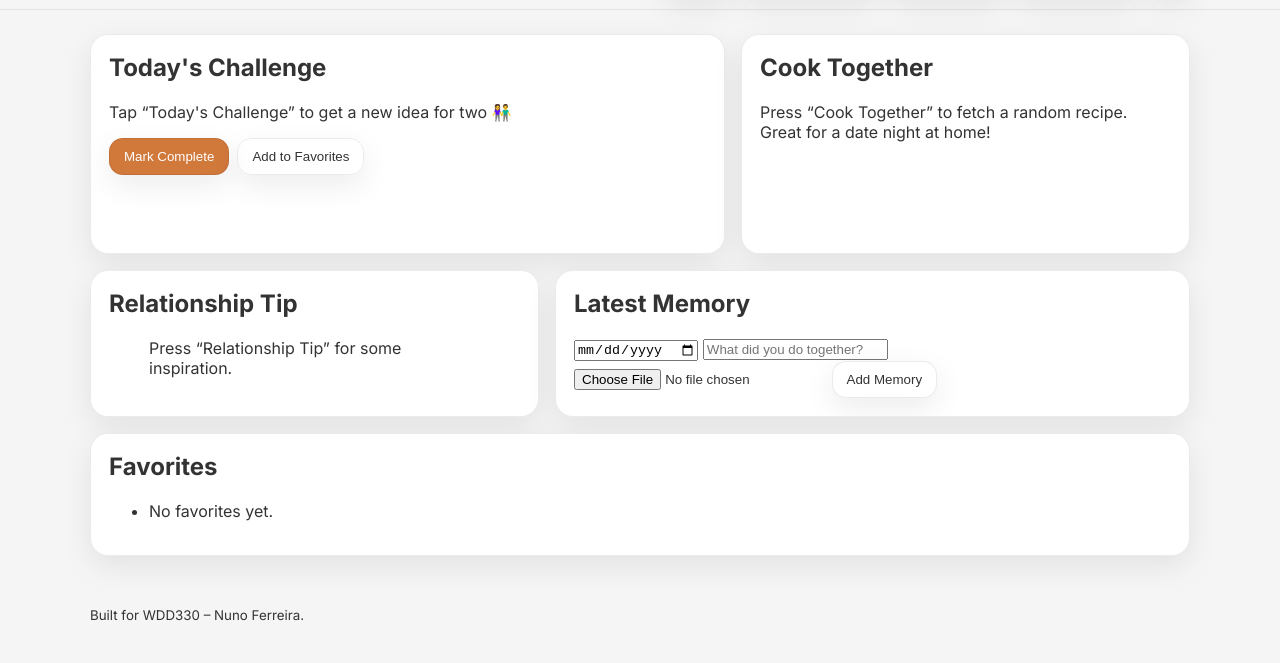
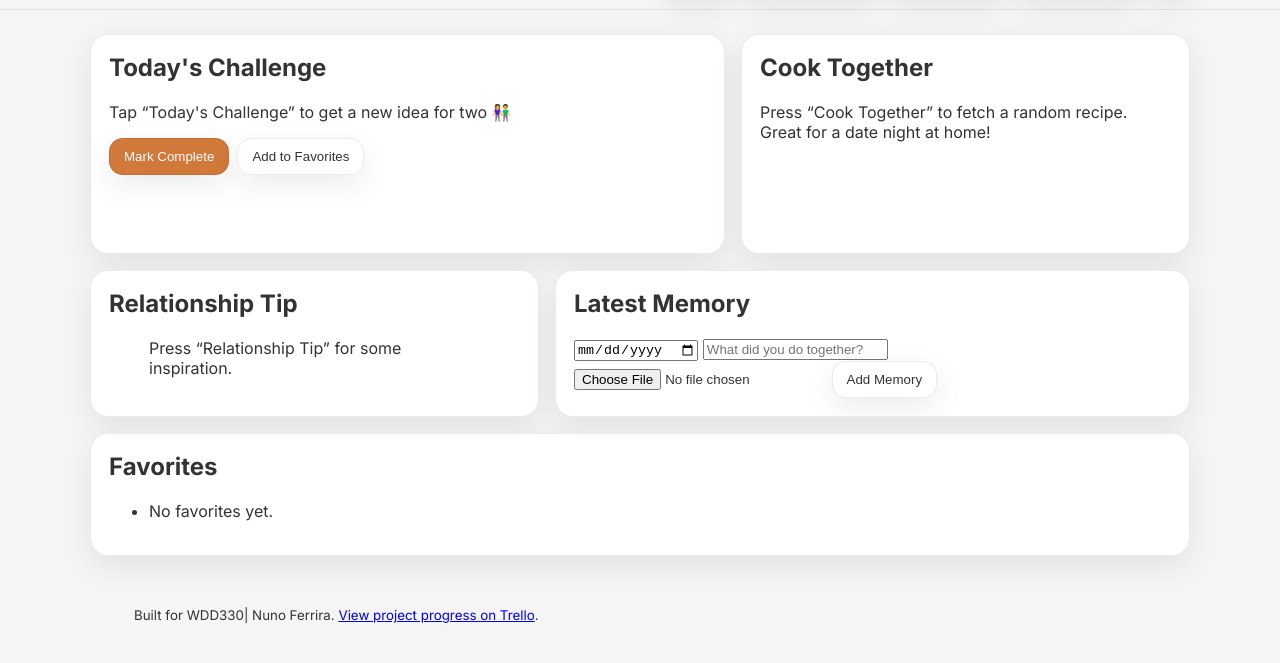
Before and after one commit to nunosilvaferreira/wdd330, a plain HTML site: page couple-time/index.html in a window 1280 px wide. Shown: the part 57-720 px from the top of the page. Drawn offline with Linux system fonts and the light colour scheme.

Commit message:
W07. final

```diff
--- a/couple-time/index.html
+++ b/couple-time/index.html
@@ -106,7 +106,12 @@
   </dialog>
 
   <footer class="site-footer container">
-    <small>Built for WDD330 – Nuno Ferreira.</small>
+    <footer class="site-footer container">
+  <small>
+    Built for WDD330| Nuno Ferrira.
+    <a href="https://trello.com/b/lwOAAetC/couple-time" target="_blank">View project progress on Trello</a>.
+  </small>
+</footer>
   </footer>
 </body>
 </html>
```
